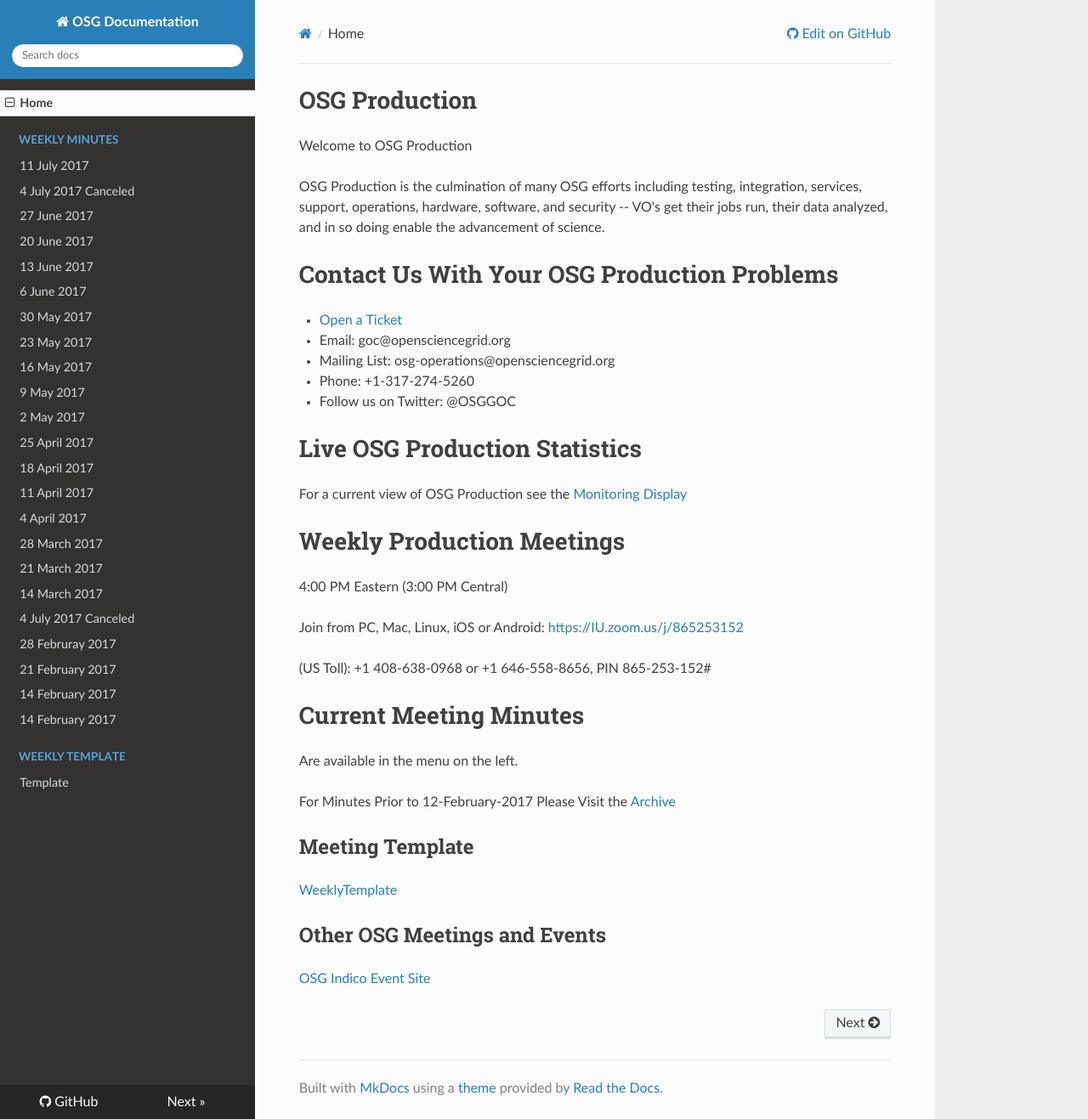
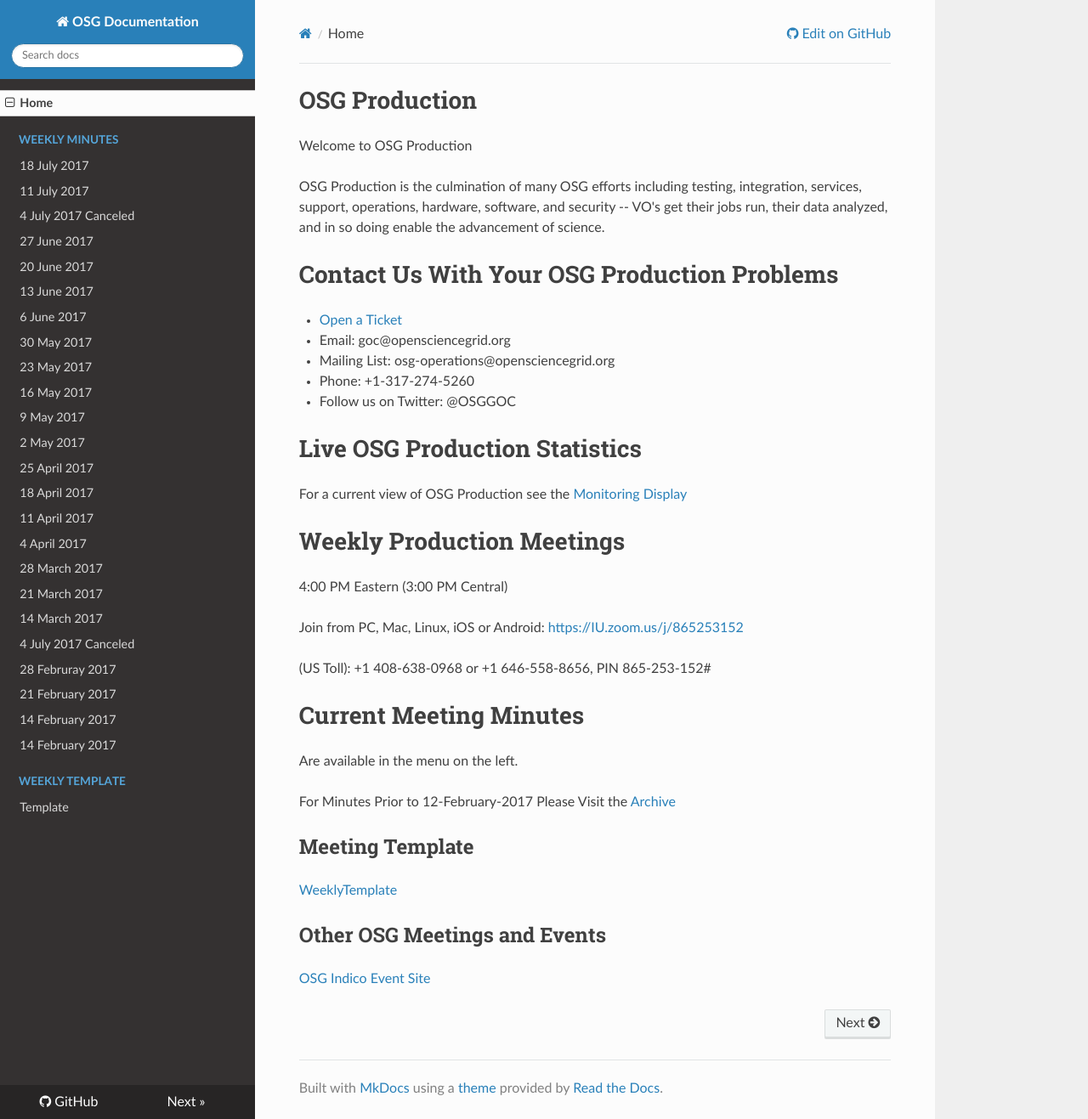
Before and after one commit to zsshah/production, an MkDocs documentation site: the page built from docs/index.md, in a window 1280 px wide and 1317 px high. Shown: the whole window at 85% size. Built offline with MkDocs 1.6.1, drawn with Linux system fonts in a browser that asks for light colours; nearby versions of some CDN libraries; old or Windows-style settings are respelled for this version of MkDocs.

Commit message:
Update mkdocs.yml

```diff
--- a/mkdocs.yml
+++ b/mkdocs.yml
@@ -9,6 +9,7 @@
 pages:
 - Home: 'index.md'
 - Weekly Minutes:
+  - '18 July 2017': 'WeeklyMinutes/18July2017.md'
   - '11 July 2017': 'WeeklyMinutes/11July2017.md'
   - '4 July 2017 Canceled': 'WeeklyMinutes/Canceled.md'
   - '27 June 2017': 'WeeklyMinutes/27June2017.md'
```
